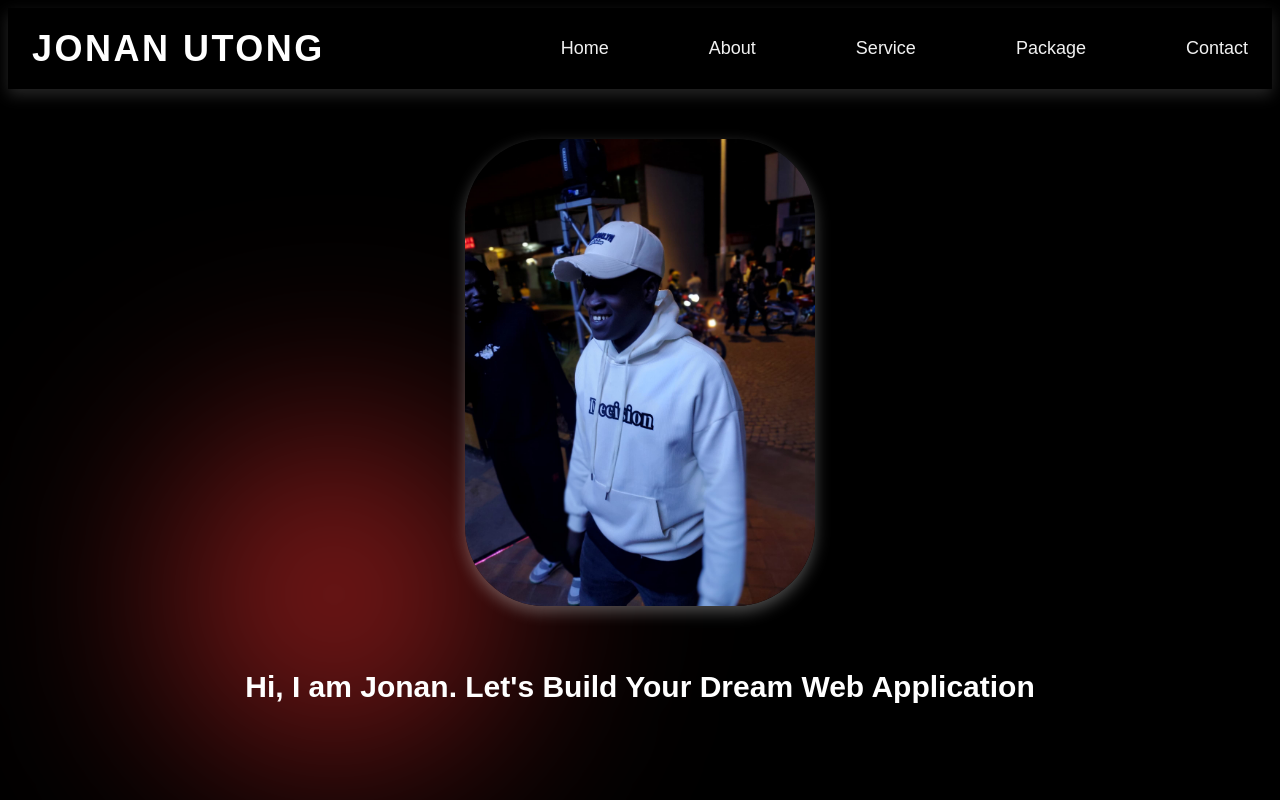
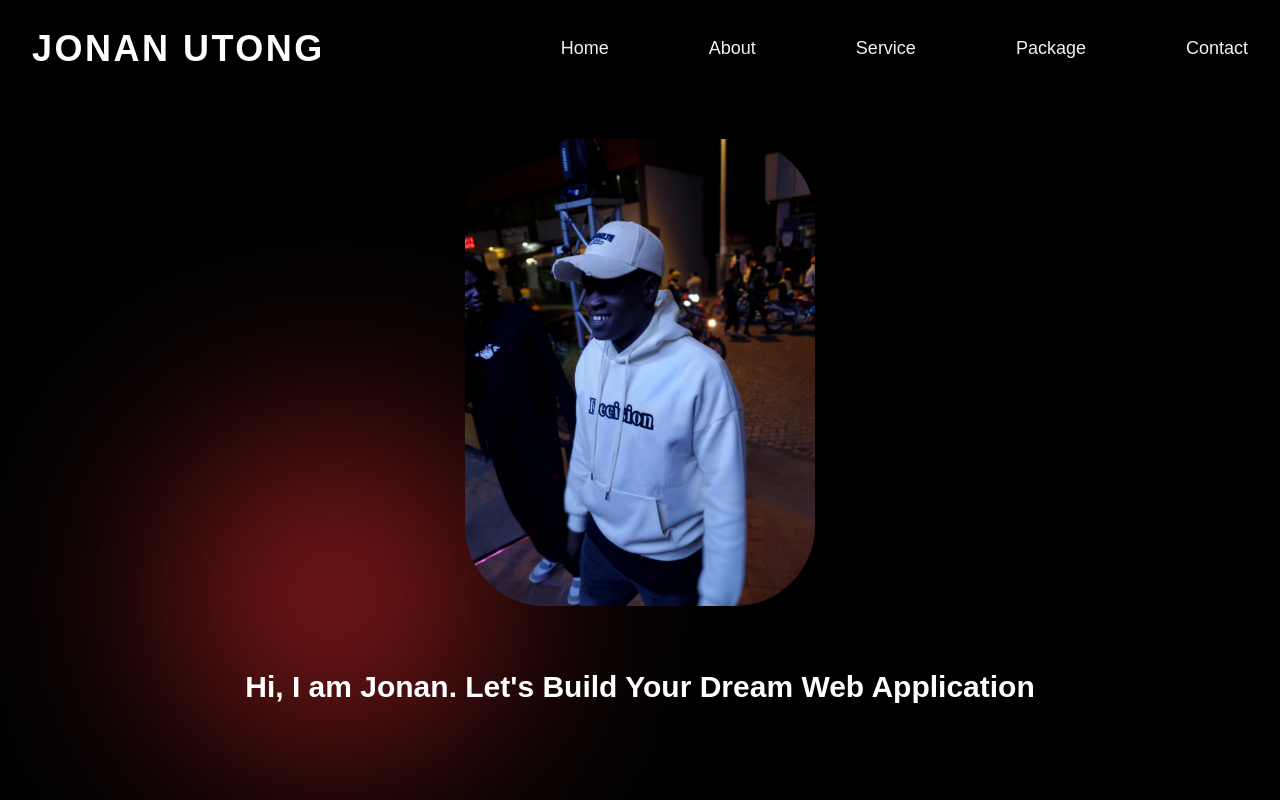
Before and after one commit to Jonan23/Jonan-port, a React (Vite) app: page / in a window 1280 px wide. Shown: the top 800 px of the page. Built offline with nearby package versions, Linux system fonts and the light colour scheme.

Commit message:
Removing features

```diff
--- a/package.json
+++ b/package.json
@@ -1,5 +1,6 @@
 {
   "name": "Jonanport",
+  "homepage": "https://Jonan23.github.io/Jonan-port",
   "private": true,
   "version": "0.0.0",
   "type": "module",
--- a/src/Components/Hero/Hero.css
+++ b/src/Components/Hero/Hero.css
@@ -5,7 +5,7 @@
   padding: 12px 24px;
   background: rgba(0, 0, 0, 0.85); /* Slightly darker background for better contrast */
   backdrop-filter: blur(8px); /* Enhanced glass effect */
-  box-shadow: 0 6px 14px rgba(255, 255, 255, 0.15); /* Stronger glow effect */
+
 }
 
 .nav-logo {
@@ -59,7 +59,7 @@
   max-width: 350px; /* Increased image size */
   border-radius: 80px; /* More rounded for a soft look */
   text-align: center;
-  box-shadow: 0 6px 15px rgba(255, 255, 255, 0.3); /* Stronger glow effect */
+
 }
 
 .body-right h1 {
--- a/vite.config.js
+++ b/vite.config.js
@@ -4,5 +4,5 @@ import react from '@vitejs/plugin-react'
 // https://vite.dev/config/
 export default defineConfig({
   plugins: [react()],
-
+  base: "/Jonan-port"
 })
```
